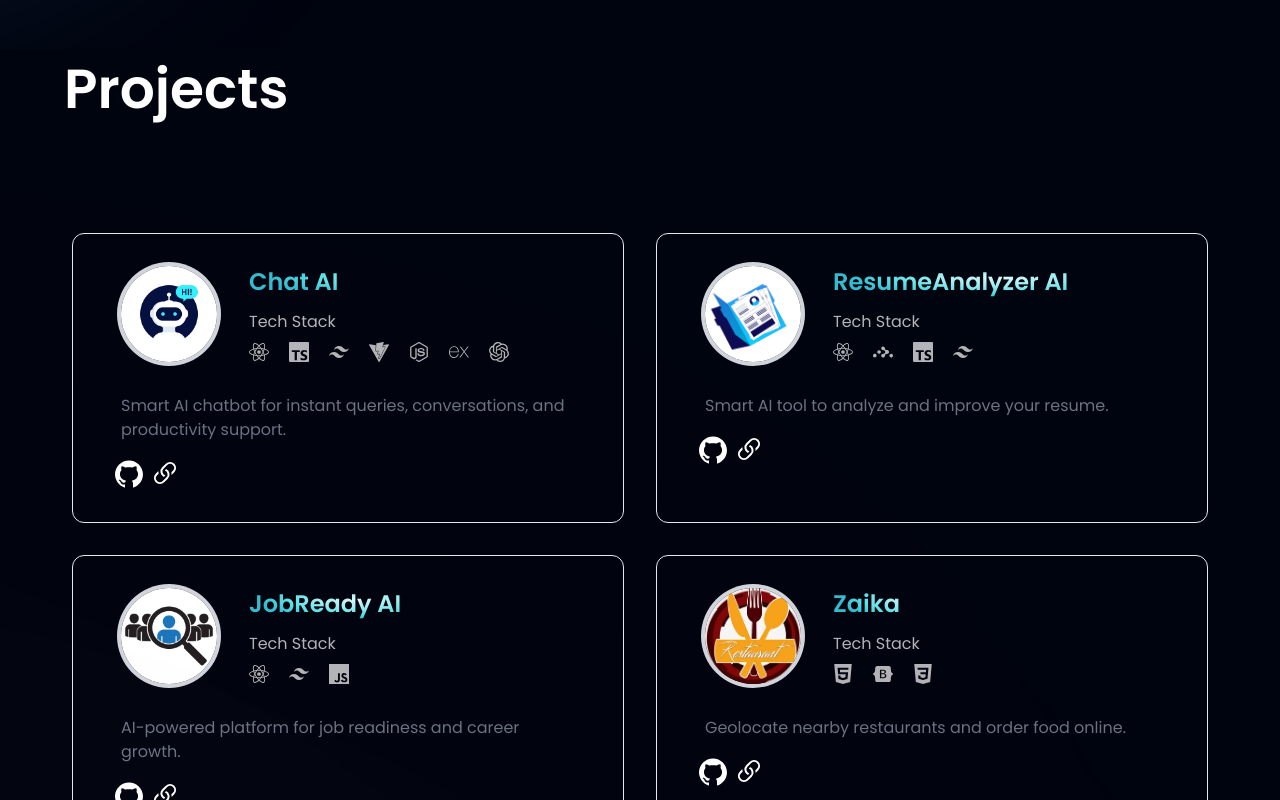
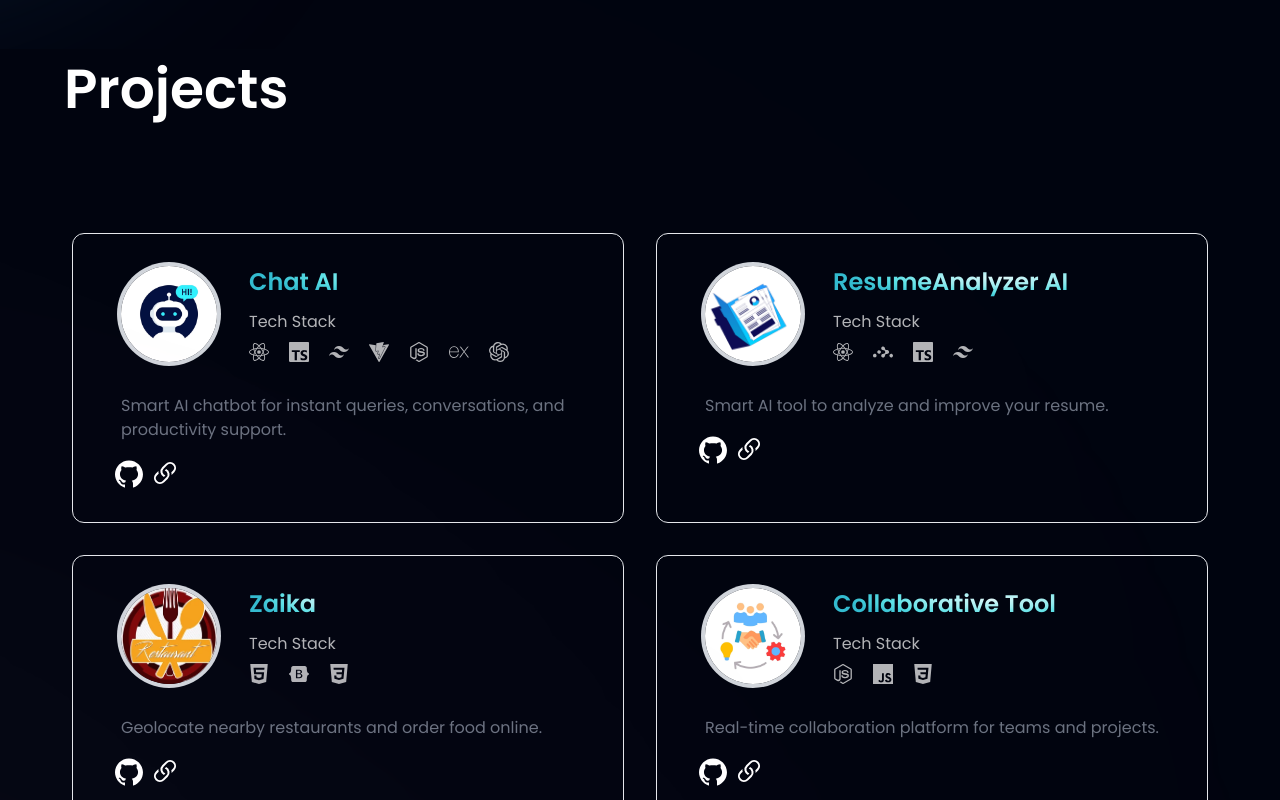
Before and after one commit to thenaveengautam/portfolio, a React (Vite) app: page / in a window 1280 px wide. Shown: the part 2000-2800 px from the top of the page. Built offline with nearby package versions, Linux system fonts and the light colour scheme.

Commit message:
remove project

```diff
--- a/src/constants/index.js
+++ b/src/constants/index.js
@@ -570,32 +570,6 @@ export const projects = [
     ],
   },
   {
-    id: "project-3",
-    title: "JobReady AI",
-    github: "https://github.com/thenaveengautam/JobReady-AI",
-    link: "https://job-ready-ai-self.vercel.app",
-    image: job,
-    content:
-      "AI-powered platform for job readiness and career growth.",
-    stack: [
-      {
-        id: "icon-1",
-        icon: SiReact,
-        name: "React"
-      },
-      {
-        id: "icon-2",
-        icon: SiTailwindcss,
-        name: "TailwindCSS"
-      },
-      {
-        id: "icon-3",
-        icon: SiJavascript,
-        name: "JavaScript"
-      },
-    ],
-  },
-  {
     id: "project-4",
     title: "Zaika",
     github: "https://github.com/thenaveengautam/Zaika",
```
